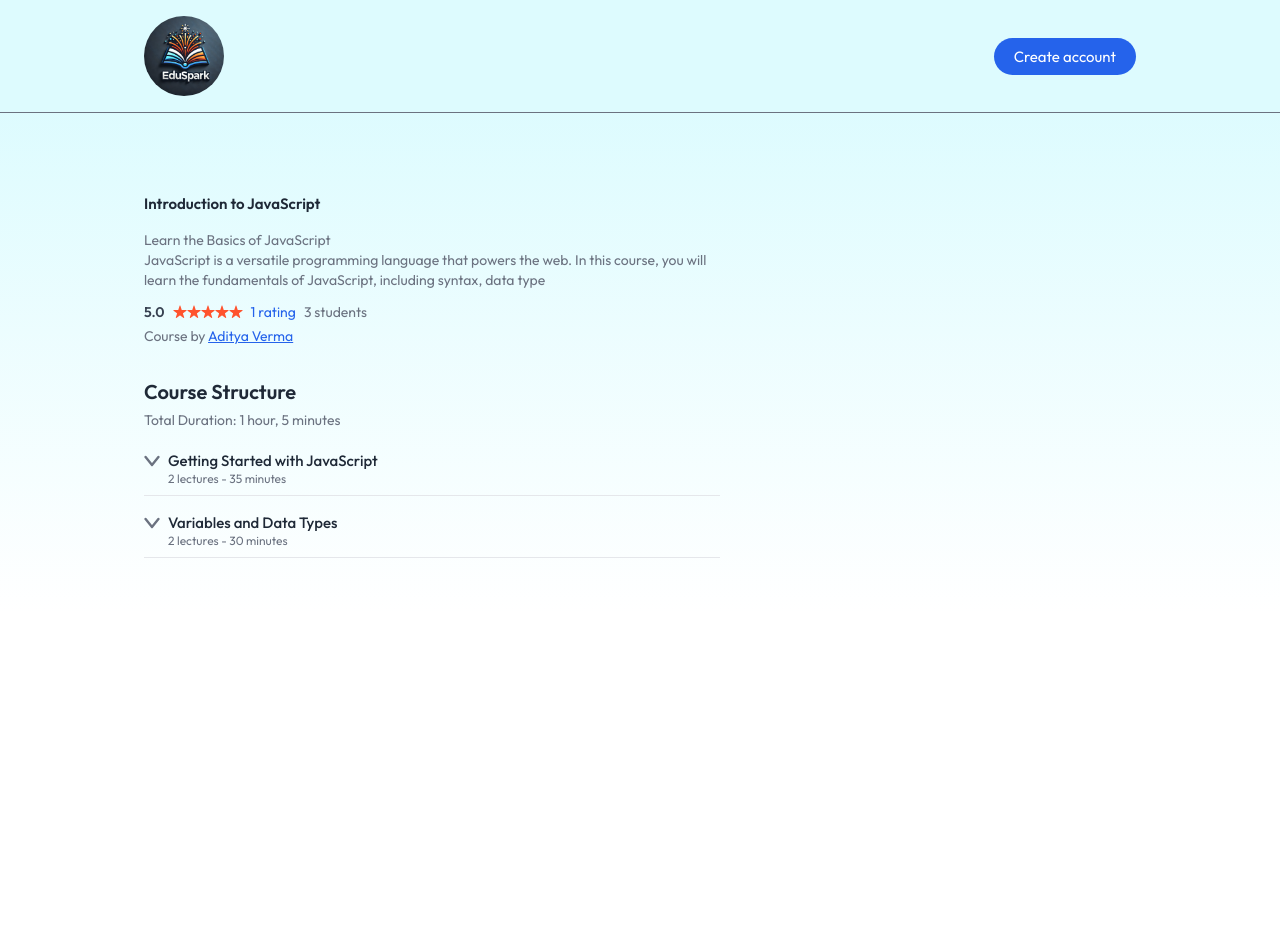
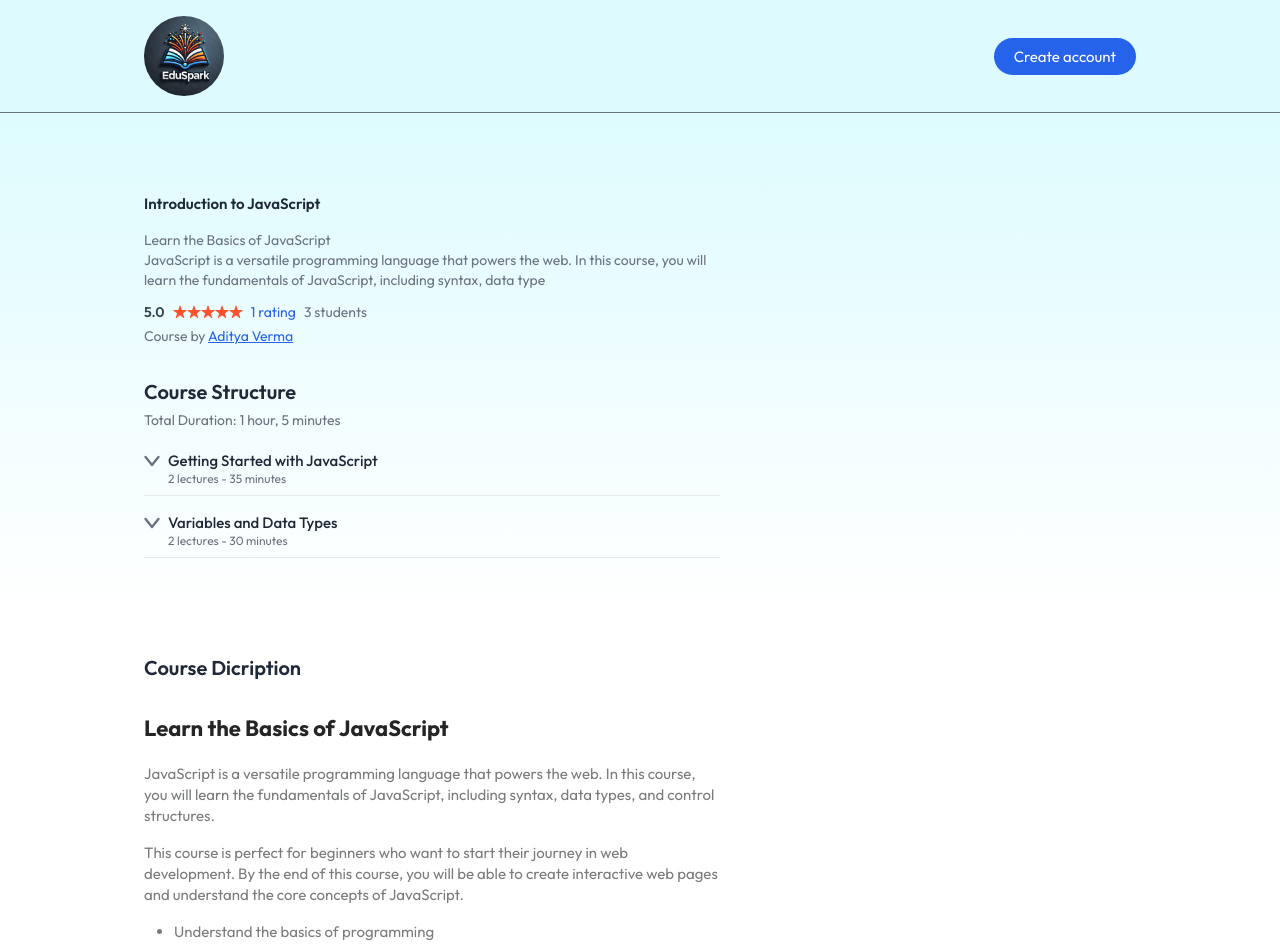
Before and after one commit to AdityaVerma810/Learning-Management-System, a React (Vite) app in the folder client/: page /course/605c72efb3f1c2b1f8e4e1a1 in a window 1280 px wide. Shown: the top 952 px of the page. Before the commit the page ends 800 px from the top, so only its background shows below. Built offline with nearby package versions, Linux system fonts and the light colour scheme; no server answers; a web font is replaced by a local one.

Commit message:
added a custom css in index.css to be implemented on course discription

```diff
--- a/client/src/index.css
+++ b/client/src/index.css
@@ -8,3 +8,32 @@
 *{
   font-family: Outfit;
 }
+@layer base{
+  html{
+    scroll-behaviour : smooth;
+  }
+}
+
+.rich-text { font-size: 15px; color: #7A7B7D; }
+
+.rich-text p { margin-bottom: 16px; }
+
+.rich-text h1 { font-size: 36px; font-weight: 800; color: #252525; margin: 32px 0; }
+
+.rich-text h2 { font-size: 22px; font-weight: 700; color: #252525; margin: 24px 0; }
+
+.rich-text h3 { font-size: 18px; font-weight: 600; color: #333333; margin: 20px 0; }
+
+.rich-text h4 { font-size: 16px; font-weight: 500; color: #444444; margin: 16px 0; }
+
+.rich-text h5 { font-size: 14px; font-weight: 400; color: #555555; margin: 12px 0; }
+
+.rich-text h6 { font-size: 12px; font-weight: 400; color: #666666; margin: 8px 0; }
+
+.rich-text strong { font-weight: 700; }
+
+.rich-text ol { margin-left: 30px; list-style-type: decimal; }
+
+.rich-text ul { margin-left: 30px; list-style-type: disc; }
+
+.rich-text li { margin-bottom: 8px; }
--- a/client/src/pages/student/CourseDetails.jsx
+++ b/client/src/pages/student/CourseDetails.jsx
@@ -94,12 +94,12 @@
             {courseData.courseContent?.map((chapter, index) => (
               <div key={index} className='mb-4 border-b pb-2' onClick={()=> toggleSection(index)}>
                 <div className='flex items-center gap-2'>
-                  <img src={assets.down_arrow_icon} alt='arrow icon' className='w-4 h-4' />
+                  <img className={`transform transition-transform ${openSections[index] ? 'rotate-180' : ''}`} src={assets.down_arrow_icon} alt='arrow icon' className='w-4 h-4' />
                   <p className='font-medium'>{chapter.chapterTitle}</p>
                 </div>
 
                 <p className='text-xs text-gray-500 ml-6'>
-                  {chapter.chapterContent.length} lecture{chapter.chapterContent.length > 1 ? 's' : ''} - {calculateChapterTime(chapter)}
+                  {chapter.chapterContent.length} lecture{chapter   .chapterContent.length > 1 ? 's' : ''} - {calculateChapterTime(chapter)}
                 </p>
                 <div className={`overflow-hidden transition-all duration-300 ${openSections[index] ? 'max-h-96' : 'max-h-0'}`}>
                 <ul className='list-disc md:pl-10 pl-4 pr-4 py-2 text-gray-600 border-t border-gray-300'>
@@ -126,6 +126,15 @@
             ))}
           </div>
         </div>
+        <div className='py-20 text-sm md:text-default'>
+          <h3 className='text-xl font-semibold text-gray-800'>Course Dicription</h3>
+          <p
+          className='pt-3 rich-text'
+          dangerouslySetInnerHTML={{
+            __html: (courseData.courseDescription || ''),
+          }}
+        ></p>
+        </div>
       </div>
     </div>
   );
```
